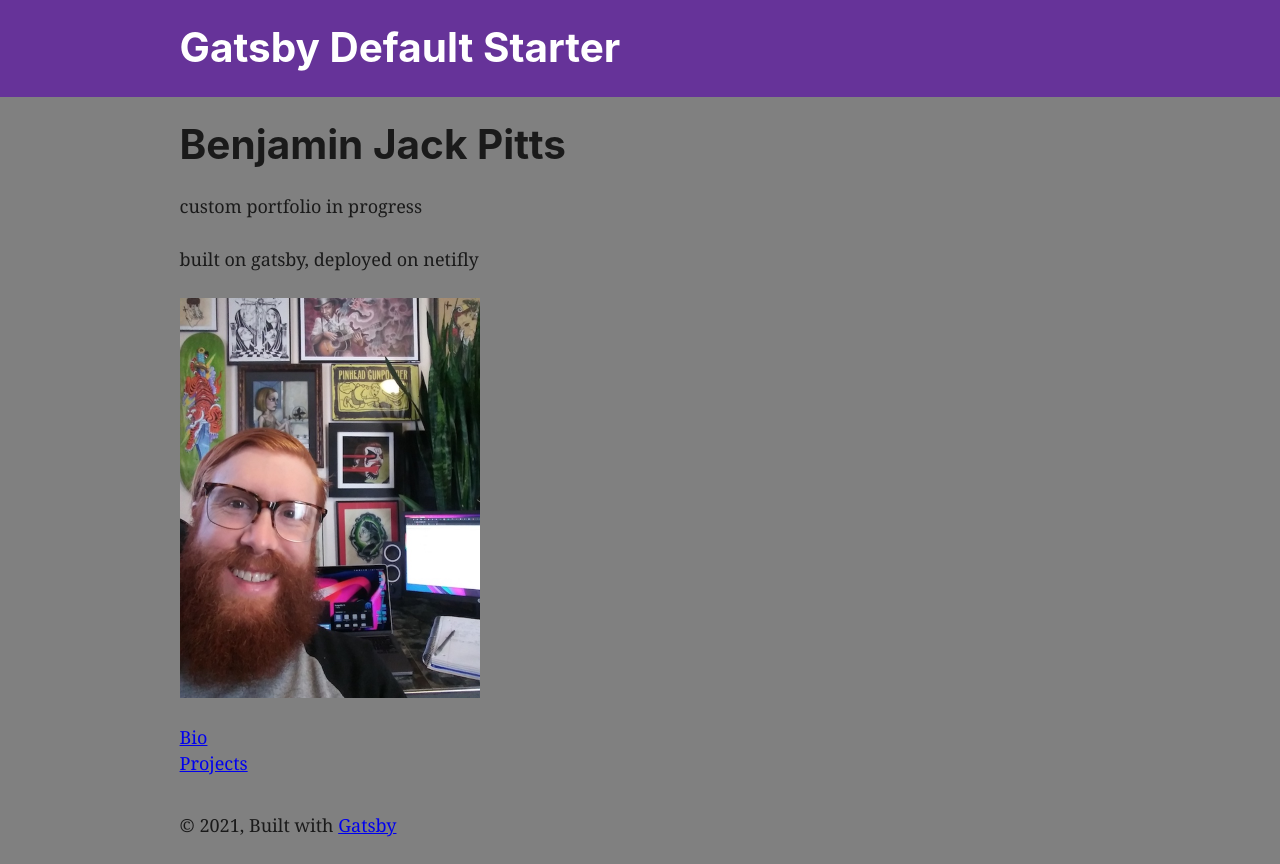
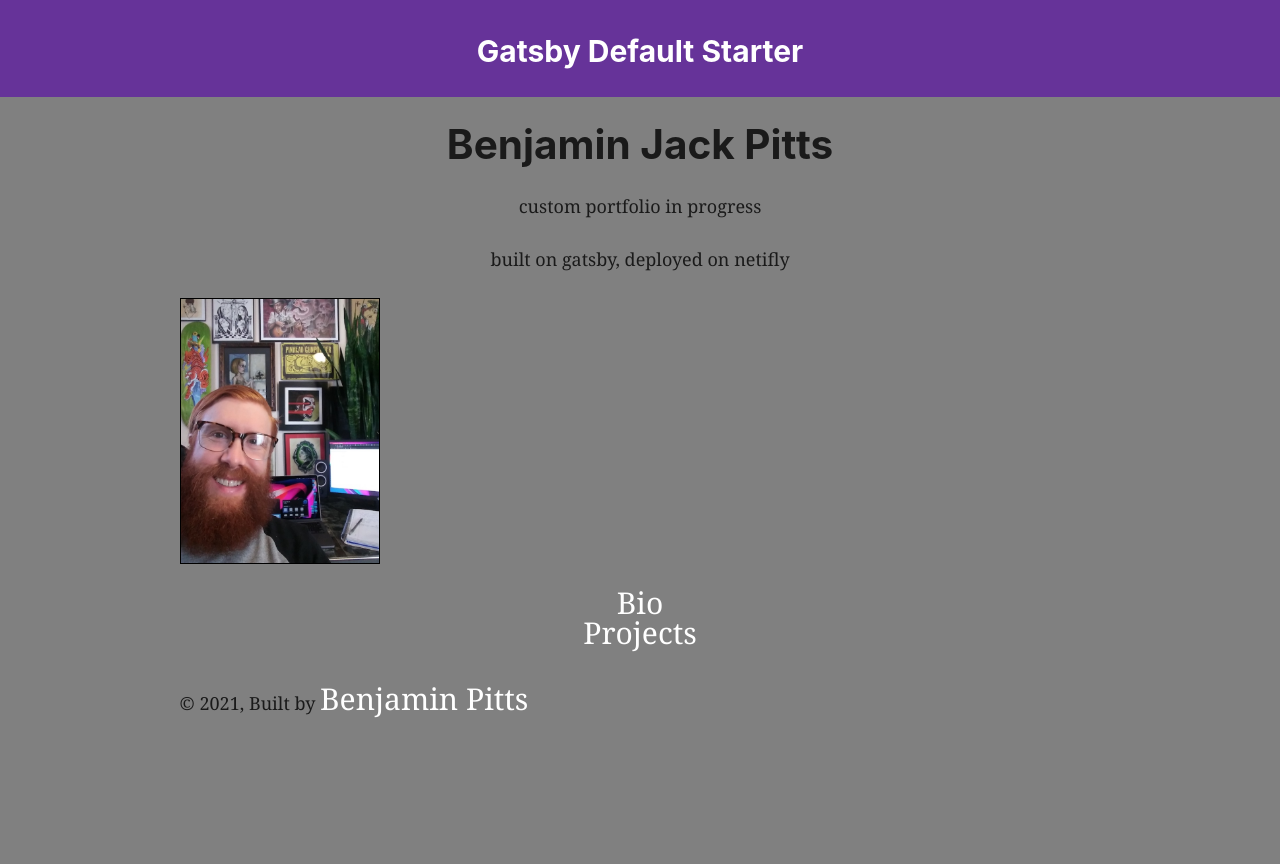
Before and after one commit to BenjaminPitts/gatsby-portfolio, a Gatsby site: page / in a window 1280 px wide. After the commit the page ends 800 px from the top, so only its background shows below. Built offline with nearby package versions, Linux system fonts and the light colour scheme; Gatsby itself is replaced by a stand-in of ours.

Commit message:
minor adjustments

```diff
--- a/src/components/layout.css
+++ b/src/components/layout.css
@@ -88,6 +88,7 @@ h1 {
   text-rendering: optimizeLegibility;
   font-size: 2.25rem;
   line-height: 1.1;
+  text-align: center;
 }
 mark {
   background-color: #ff0;
@@ -110,7 +111,6 @@ sup {
   top: -0.5em;
 }
 img {
-  border-style: none;
   max-width: 100%;
   margin-left: 0;
   margin-right: 0;
@@ -120,6 +120,8 @@ img {
   padding-right: 0;
   padding-top: 0;
   margin-bottom: 1.45rem;
+  border: 1px solid black;
+
 }
 svg:not(:root) {
   overflow: hidden;
@@ -399,6 +401,15 @@ p {
   padding-right: 0;
   padding-top: 0;
   margin-bottom: 1.45rem;
+  text-align: center;
+}
+a {
+  text-decoration: none;
+  color: white;
+  font-size: 30px;
+}
+a:hover {
+  color: gold;
 }
 pre {
   margin-left: 0;
--- a/src/components/layout.js
+++ b/src/components/layout.js
@@ -39,9 +39,9 @@ const Layout = ({ children }) => {
             marginTop: `2rem`,
           }}
         >
-          © {new Date().getFullYear()}, Built with
+          © {new Date().getFullYear()}, Built by
           {` `}
-          <a href="https://www.gatsbyjs.com">Gatsby</a>
+          <a href="https://www.linkedin.com/in/benjaminjackpitts/" target='_blank'>Benjamin Pitts</a>
         </footer>
       </div>
     </>
--- a/src/pages/index.js
+++ b/src/pages/index.js
@@ -13,10 +13,10 @@ const IndexPage = () => (
     <p>built on gatsby, deployed on netifly</p>
     <StaticImage
       src="../images/me.jpg"
-      width={300}
+      width={200}
       quality={95}
       formats={["AUTO", "WEBP", "AVIF"]}
-      alt="A Gatsby astronaut"
+      alt="Benjamin Pitts"
       style={{ marginBottom: `1.45rem` }}
     />
     <p>
```
